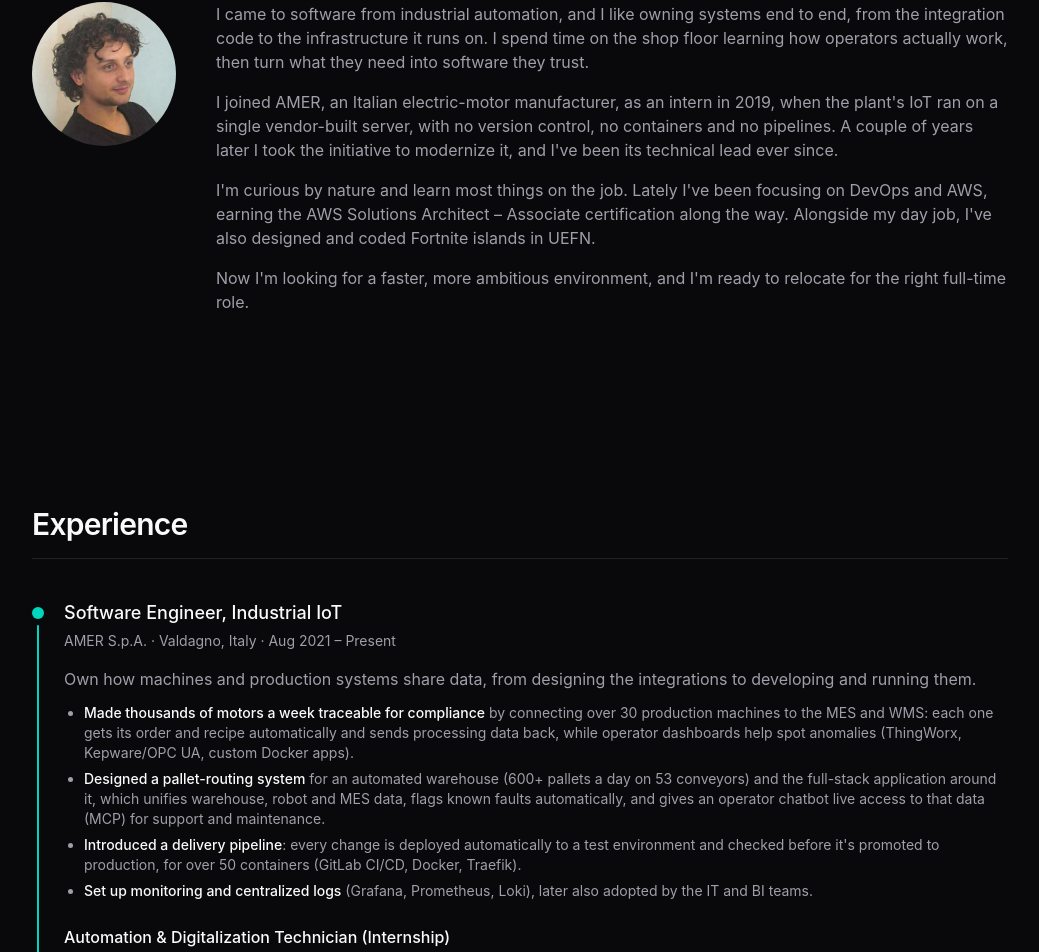
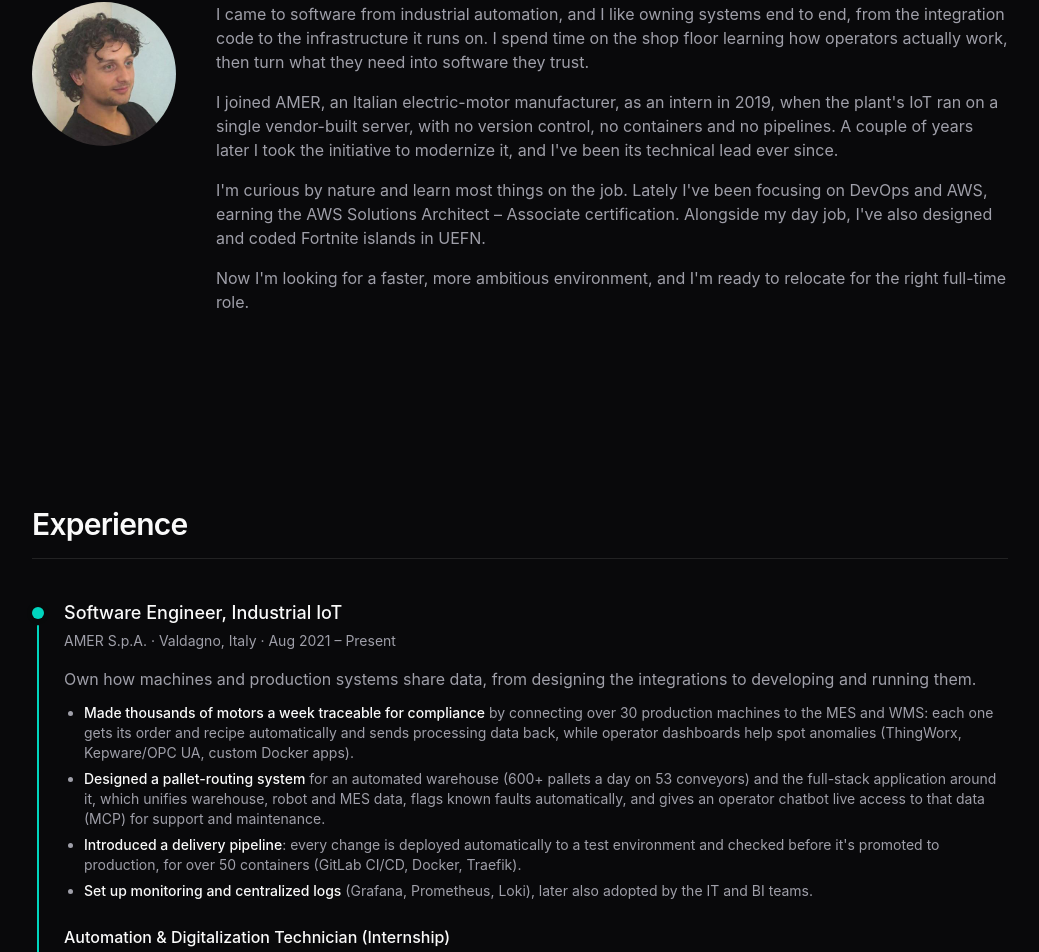
Before and after one commit to dzerk11/portfolio, a Vue app: page / in a window 1280 px wide. Shown: the part 987-1939 px from the top of the page, without its empty margins (120-1159 px from the left). Built offline with nearby package versions, Linux system fonts and the light colour scheme.

Commit message:
fix: trim AWS certification sentence

```diff
--- a/src/components/sections/AboutSection.vue
+++ b/src/components/sections/AboutSection.vue
@@ -35,8 +35,8 @@ import { asset } from '@/lib/utils'
           <p>
             I'm curious by nature and learn most things on the job. Lately I've
             been focusing on DevOps and AWS, earning the AWS Solutions
-            Architect – Associate certification along the way. Alongside my
-            day job, I've also designed and coded Fortnite islands in UEFN.
+            Architect – Associate certification. Alongside my day job, I've
+            also designed and coded Fortnite islands in UEFN.
           </p>
           <p>
             Now I'm looking for a faster, more ambitious environment, and I'm
```
